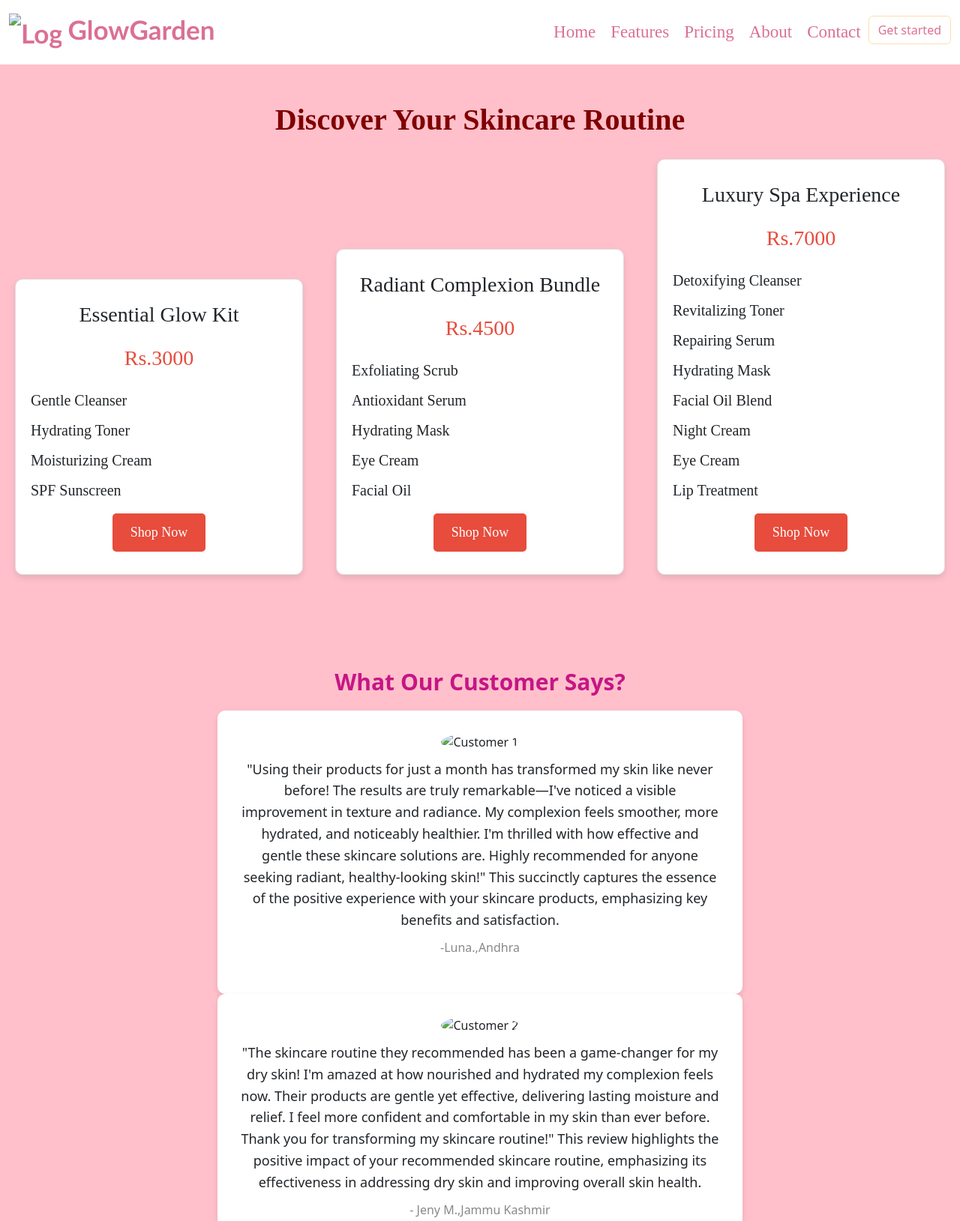
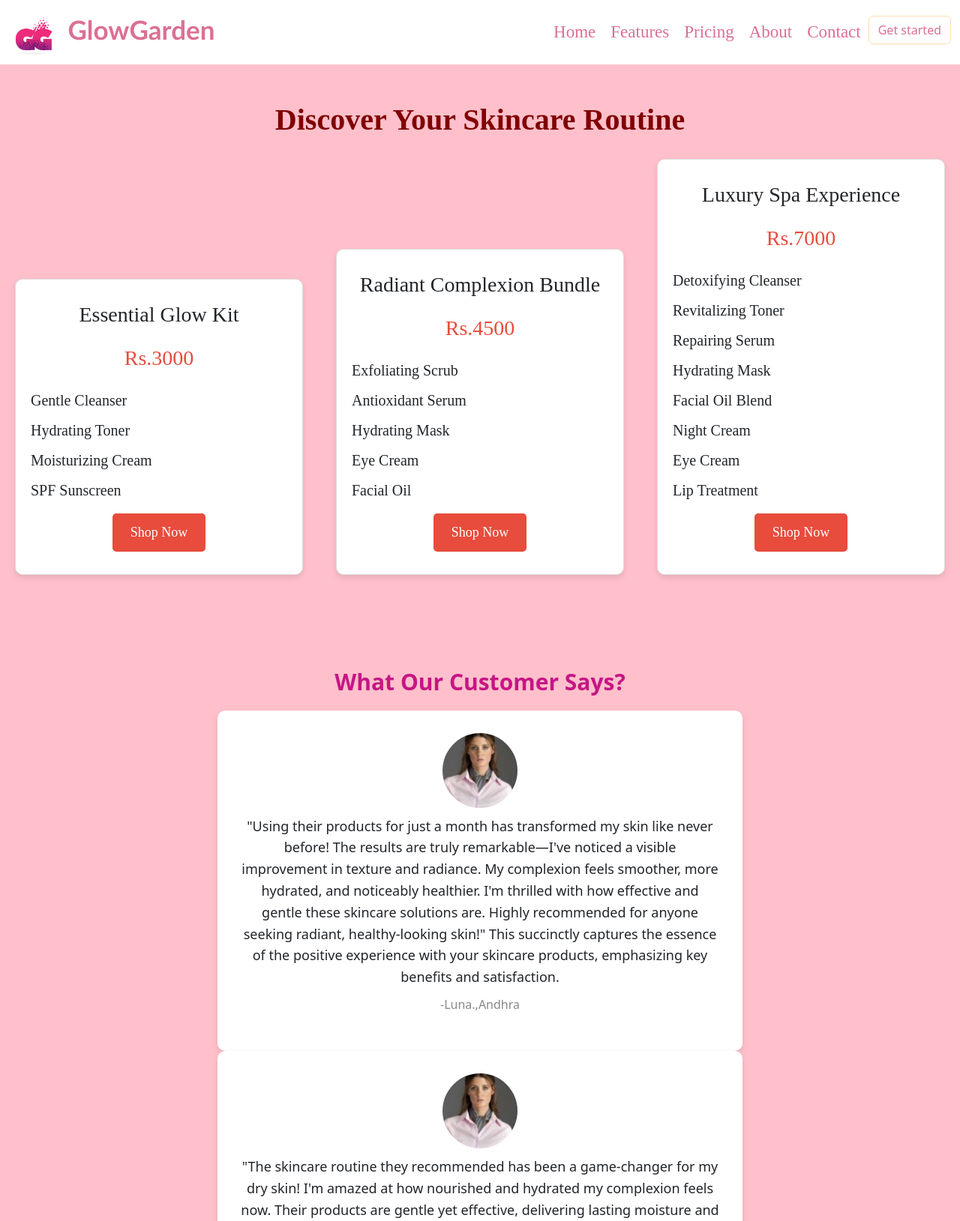
Before and after one commit to swathisundar22/Main-task-, a plain HTML site: page Pricing1.html in a window 1280 px wide. Shown: the top 1629 px of the page at 75% size. Drawn offline with nearby package versions, Linux system fonts and the light colour scheme.

Commit message:
Update Pricing1.html

```diff
--- a/Pricing1.html
+++ b/Pricing1.html
@@ -14,7 +14,7 @@
     <nav class="navbar navbar-expand-lg" id="navbar">
         <div class="container-fluid">
             <a class="navbar-brand" href="#">
-                <img src="file:///C:/Users/Administrator/Pictures/swa%20pic/InShot_20240709_211420142.jpg" alt="Logo" width="70" height="55" class="d-inline-block align-text-top">
+                <img src="img.jpg" alt="Logo" width="70" height="55" class="d-inline-block align-text-top">
                 GlowGarden
             </a>
             <button class="navbar-toggler" type="button" data-bs-toggle="collapse" data-bs-target="#navbarNav" aria-controls="navbarNav" aria-expanded="false" aria-label="Toggle navigation">
@@ -23,7 +23,7 @@
             <div class="collapse navbar-collapse" id="navbarNav">
                 <ul class="navbar-nav ms-auto">
                     <li class="nav-item">
-                        <a class="nav-link active" aria-current="page" href="Main page.html">Home</a>
+                        <a class="nav-link active" aria-current="page" href="index.html">Home</a>
                     </li>
                     <li class="nav-item">
                         <a class="nav-link active" aria-current="page" href="#section1">Features</a>
@@ -90,7 +90,7 @@
         <div class="testimonial">
 
             <div class="testimonial-content">
-                <img src="file:///C:/Users/Administrator/Pictures/InShot_20240709_200058141.jpg" alt="Customer 1">
+                <img src="img2.jpg" alt="Customer 1">
                 <p class="quote">"Using their products for just a month has transformed my skin like never before! The results are truly remarkable—I've noticed a visible improvement in texture and radiance. My complexion feels smoother, more hydrated, and noticeably healthier. I'm thrilled with how effective and gentle these skincare solutions are. Highly recommended for anyone seeking radiant, healthy-looking skin!"
 
                     This succinctly captures the essence of the positive experience with your skincare products, emphasizing key benefits and satisfaction.</p>
@@ -99,7 +99,7 @@
         </div>
         <div class="testimonial">
             <div class="testimonial-content">
-                <img src="file:///C:/Users/Administrator/Pictures/Fonts/InShot_20240709_205141868.jpg" alt="Customer 2">
+                <img src="img2.jpg" alt="Customer 2">
                 <p class="quote">"The skincare routine they recommended has been a game-changer for my dry skin! I'm amazed at how nourished and hydrated my complexion feels now. Their products are gentle yet effective, delivering lasting moisture and relief. I feel more confident and comfortable in my skin than ever before. Thank you for transforming my skincare routine!"
 
                     This review highlights the positive impact of your recommended skincare routine, emphasizing its effectiveness in addressing dry skin and improving overall skin health.</p>
@@ -108,7 +108,7 @@
         </div>
         <div class="testimonial">
             <div class="testimonial-content">
-                <img src="file:///C:/Users/Administrator/Pictures/Fonts/InShot_20240709_205115444.jpg" alt="Customer 3">
+                <img src="img4" alt="Customer 3">
                 <p class="quote">"At first, I was skeptical, but their skincare products proved me wrong! They strike the perfect balance—gentle on my skin yet incredibly effective. I've seen a noticeable improvement in clarity and texture. Their formulations are top-notch and deliver results without irritation. I'm thrilled to have found skincare that works so well for me. Highly recommended!"
 
                     This review highlights initial skepticism overcome by impressive results, emphasizing the gentle yet effective nature of your skincare products and recommending them highly based on personal experience.</p>
```
